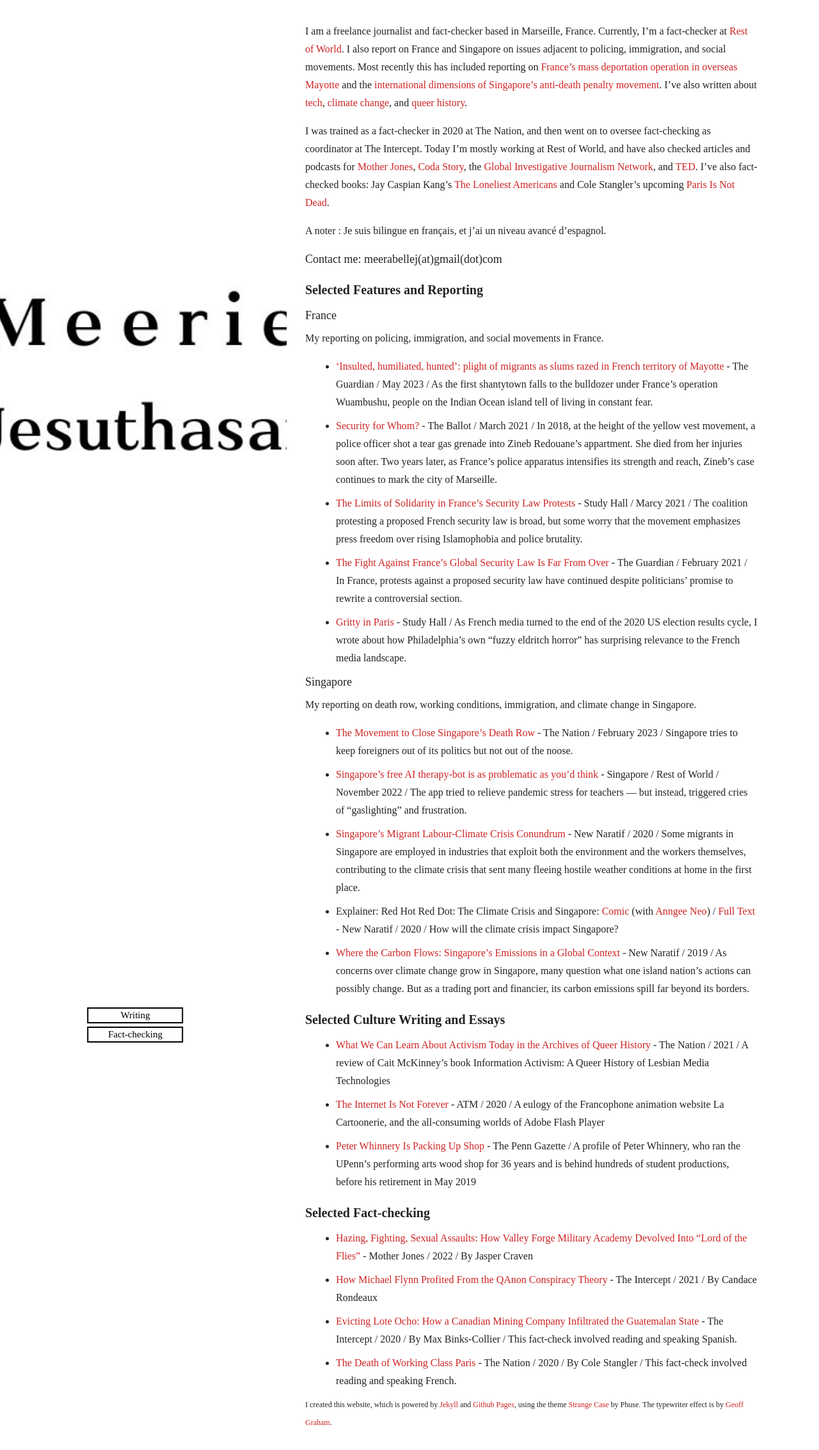
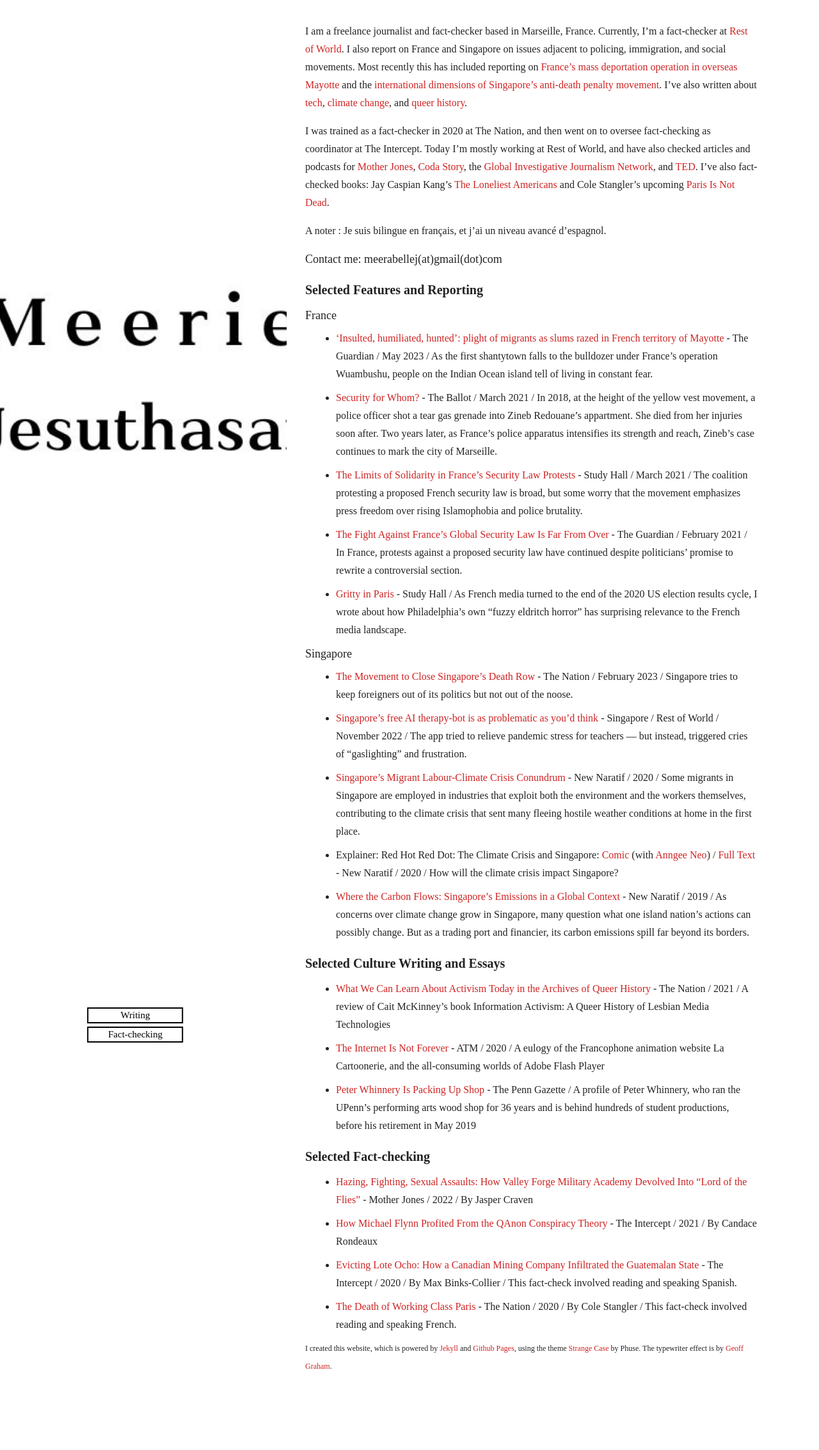
Before and after one commit to meerabellejesuthasan/meerabellejesuthasan.github.io, a Jekyll site: the page built from index.md, in a window 1280 px wide. Shown: the top 2267 px of the page at 64% size. Built offline with Jekyll 4.4.1, drawn with Linux system fonts in a browser that asks for light colours; nearby versions of some CDN libraries; some web fonts are replaced; Markdown is read by kramdown in place of the engine named in the settings.

Commit message:
Update index.md

```diff
--- a/index.md
+++ b/index.md
@@ -11,16 +11,14 @@ A noter : Je suis bilingue en français, et j'ai un niveau avancé d'espagnol.
 
 <h1 id="writing">Selected Features and Reporting </h1>
 <h2>France</h2>
-My reporting on policing, immigration, and social movements in France.
 
 * [‘Insulted, humiliated, hunted’: plight of migrants as slums razed in French territory of Mayotte](https://www.theguardian.com/global-development/2023/may/31/insulted-humiliated-hunted-plight-of-migrants-as-slums-razed-in-french-territory-of-mayotte) - The Guardian / May 2023 / As the first shantytown falls to the bulldozer under France’s operation Wuambushu, people on the Indian Ocean island tell of living in constant fear.
 * [Security for Whom?](https://www.theballot.world/articles/security-for-who) - The Ballot / March 2021 / In 2018, at the height of the yellow vest movement,  a police officer shot a tear gas grenade into Zineb Redouane's appartment. She died from her injuries soon after. Two years later, as France’s police apparatus intensifies its strength and reach, Zineb's case continues to mark the city of Marseille.
-* [The Limits of Solidarity in France’s Security Law Protests](https://studyhall.xyz/the-limits-of-solidarity-in-frances-global-security-law-protests/) - Study Hall / Marcy 2021 / The coalition protesting a proposed French security law is broad, but some worry that the movement emphasizes press freedom over rising Islamophobia and police brutality.
+* [The Limits of Solidarity in France’s Security Law Protests](https://studyhall.xyz/the-limits-of-solidarity-in-frances-global-security-law-protests/) - Study Hall / March 2021 / The coalition protesting a proposed French security law is broad, but some worry that the movement emphasizes press freedom over rising Islamophobia and police brutality.
 * [The Fight Against France’s Global Security Law Is Far From Over](https://www.thenation.com/article/world/france-global-security-law/) -  The Guardian / February 2021 / In France, protests against a proposed security law have continued despite politicians' promise to rewrite a controversial section.
 * [Gritty in Paris](https://studyhall.xyz/gritty-in-paris/) -  Study Hall / As French media turned to the end of the 2020 US election results cycle, I wrote about how Philadelphia’s own “fuzzy eldritch horror” has surprising relevance to the French media landscape.
 
 <h2>Singapore</h2>
-My reporting on death row, working conditions, immigration, and climate change in Singapore.
 
 * [The Movement to Close Singapore’s Death Row](https://www.thenation.com/article/world/singapore-death-penalty/) - The Nation / February 2023 / Singapore tries to keep foreigners out of its politics but not out of the noose.
 * [Singapore’s free AI therapy-bot is as problematic as you’d think](https://restofworld.org/2022/free-therapy-chatbots-singapore/) - Singapore / Rest of World / November 2022 / The app tried to relieve pandemic stress for teachers — but instead, triggered cries of “gaslighting” and frustration.
```
